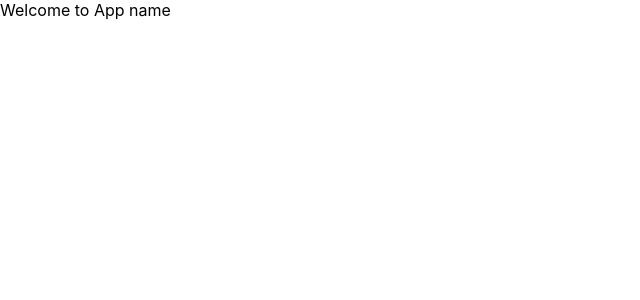
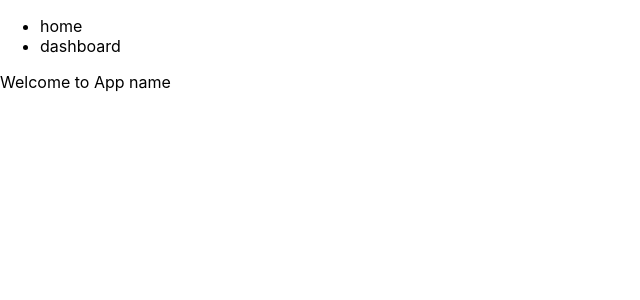
Before and after one commit to florianmg/nextjs-starter, a Next.js app: page / in a window 1280 px wide. Shown: the top 300 px of the page, without its empty margins (0-640 px from the left). Built offline with nearby package versions, Linux system fonts and the light colour scheme.

Commit message:
feat: nav bar + translations text

```diff
--- /dev/null
+++ b/components/layout/index.ts
@@ -0,0 +1,3 @@
+import Navbar from "./nav-bar/Navbar";
+
+export { Navbar }
--- /dev/null
+++ b/components/layout/nav-bar/Navbar.tsx
@@ -0,0 +1,51 @@
+import Link from 'next/link';
+
+import { useTranslation } from 'react-i18next';
+
+import { CONSTANTS } from '../../../constants';
+
+interface INavbar {
+  isLogged: boolean;
+}
+
+const Navbar: React.FC<INavbar> = ({ isLogged }) => {
+  const { t } = useTranslation();
+  return (
+    <nav>
+      {isLogged ? (
+        <ul>
+          <li>
+            <Link href={CONSTANTS.PAGES.HOME.SLUG}>
+              <a>{t(CONSTANTS.PAGES.HOME.NAME)}</a>
+            </Link>
+          </li>
+          <li>
+            <Link href={CONSTANTS.PAGES.DASHBOARD.SLUG}>
+              <a>{t(CONSTANTS.PAGES.DASHBOARD.NAME)}</a>
+            </Link>
+          </li>
+        </ul>
+      ) : (
+        <ul>
+          <li>
+            <Link href={CONSTANTS.PAGES.HOME.SLUG}>
+              <a>{t(CONSTANTS.PAGES.HOME.NAME)}</a>
+            </Link>
+          </li>
+          <li>
+            <Link href={CONSTANTS.PAGES.LOGIN.SLUG}>
+              <a>{t(CONSTANTS.PAGES.LOGIN.NAME)}</a>
+            </Link>
+          </li>
+          <li>
+            <Link href={CONSTANTS.PAGES.REGISTER.SLUG}>
+              <a>{t(CONSTANTS.PAGES.REGISTER.NAME)}</a>
+            </Link>
+          </li>
+        </ul>
+      )}
+    </nav>
+  );
+};
+
+export default Navbar;
--- a/constants.ts
+++ b/constants.ts
@@ -1,8 +1,20 @@
 export const CONSTANTS = {
   PAGES: {
-    HOME: '/',
-    LOGIN: '/login',
-    REGISTER: '/register',
-    DASHBOARD: '/dashboard'
+    HOME: {
+      NAME: "home",
+      SLUG: '/',
+    },
+    LOGIN: {
+      NAME: "login",
+      SLUG: '/login',
+    },
+    REGISTER: {
+      NAME: "register",
+      SLUG: '/register',
+    },
+    DASHBOARD: {
+      NAME: "dashboard",
+      SLUG: '/dashboard',
+    }
   },
 };
--- a/i18n/fr/locales.json
+++ b/i18n/fr/locales.json
@@ -1,5 +1,11 @@
 {
     "translation": {
-        "app_name": "App name"
+        "app_name": "App name",
+        "pages": {
+            "home": "Accueil",
+            "login": "Se connecter",
+            "register": "S'inscrire",
+            "Dashboard": "Dashboard"
+        }
     }
 }
--- a/pages/_app.tsx
+++ b/pages/_app.tsx
@@ -1,9 +1,15 @@
 import '../styles/globals.scss';
 import '../i18n';
 import type { AppProps } from 'next/app';
+import { Navbar } from '../components/layout';
 
 function MyApp({ Component, pageProps }: AppProps) {
-  return <Component {...pageProps} />;
+  return (
+    <>
+      <Navbar isLogged />
+      <Component {...pageProps} />
+    </>
+  );
 }
 
 export default MyApp;
```
Also changed, not shown: components/layout/nav-bar/Navbar.module.scss (added).
